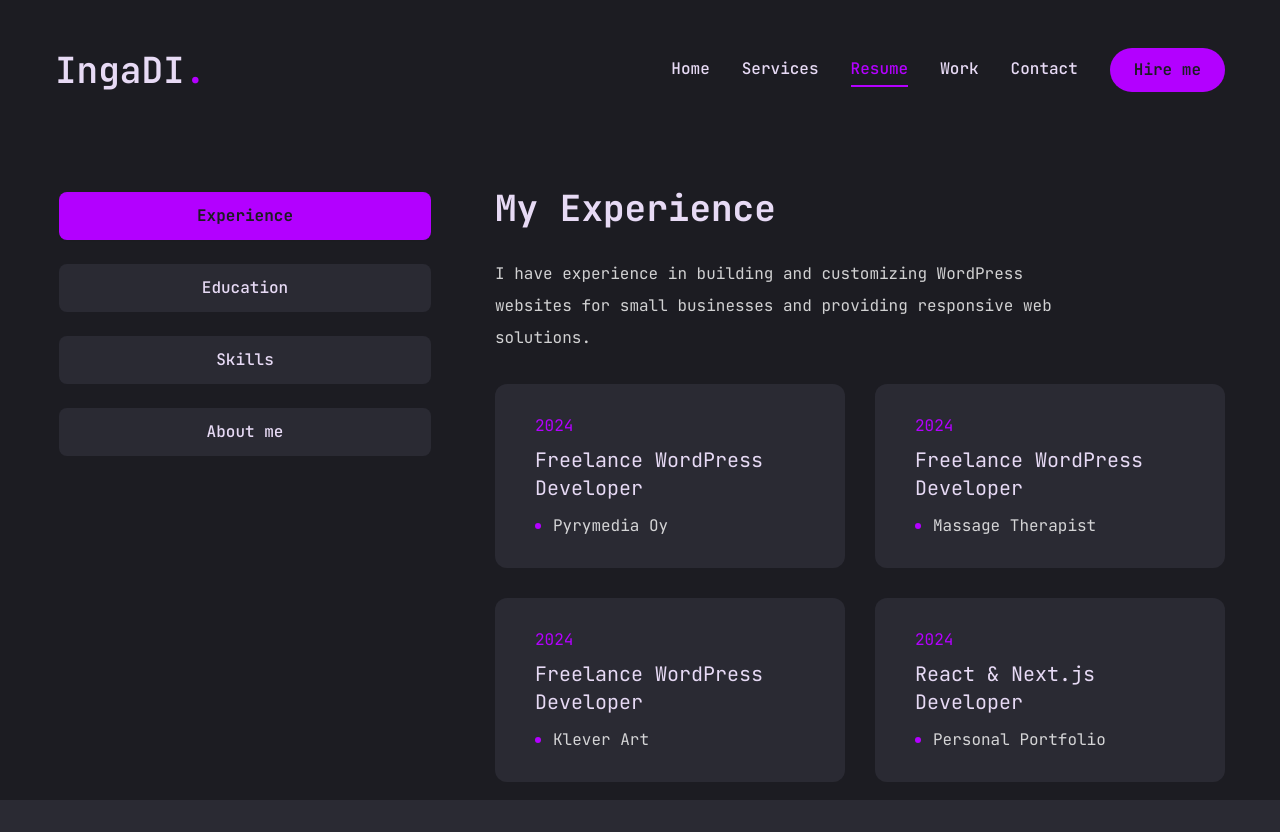
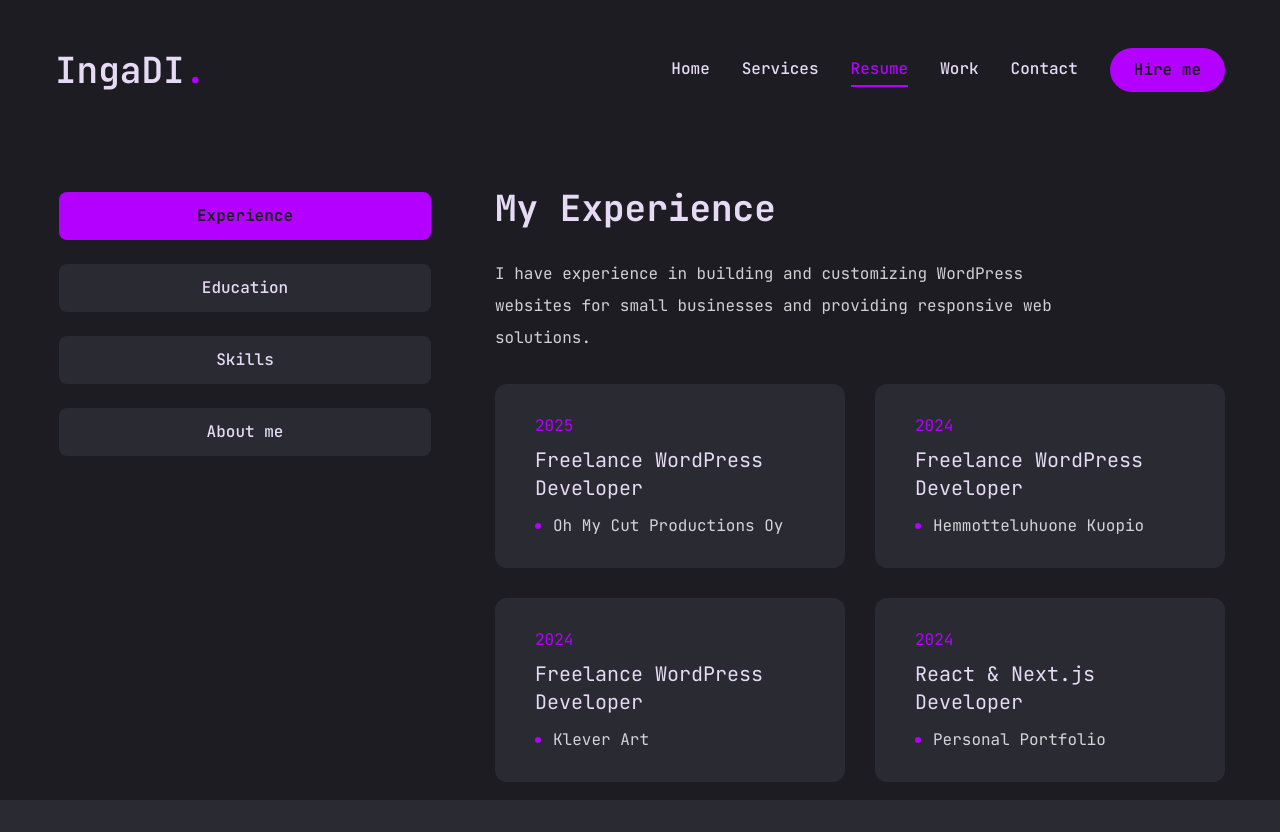
Before and after one commit to inga-divra/ingadi-portfolio, a Next.js app: page /resume in a window 1280 px wide. Built offline with nearby package versions, Linux system fonts and the light colour scheme.

Commit message:
info update

```diff
--- a/app/resume/page.jsx
+++ b/app/resume/page.jsx
@@ -51,12 +51,12 @@ const experience = {
         'I have experience in building and customizing WordPress websites for small businesses and providing responsive web solutions.',
     items: [
         {
-            company: 'Pyrymedia Oy',
+            company: 'Oh My Cut Productions Oy',
             role: 'Freelance WordPress Developer',
-            duration: '2024',
+            duration: '2025',
         },
         {
-            company: 'Massage Therapist',
+            company: 'Hemmotteluhuone Kuopio',
             role: 'Freelance WordPress Developer',
             duration: '2024',
         },
@@ -88,7 +88,7 @@ const education = {
         {
             institution: 'Omnia Vocational College',
             degree: 'Media and Visual Expression',
-            duration: '2020 - 2023',
+            duration: '2020 - 2024',
         },
         {
             institution: 'Tallinn University',
```
